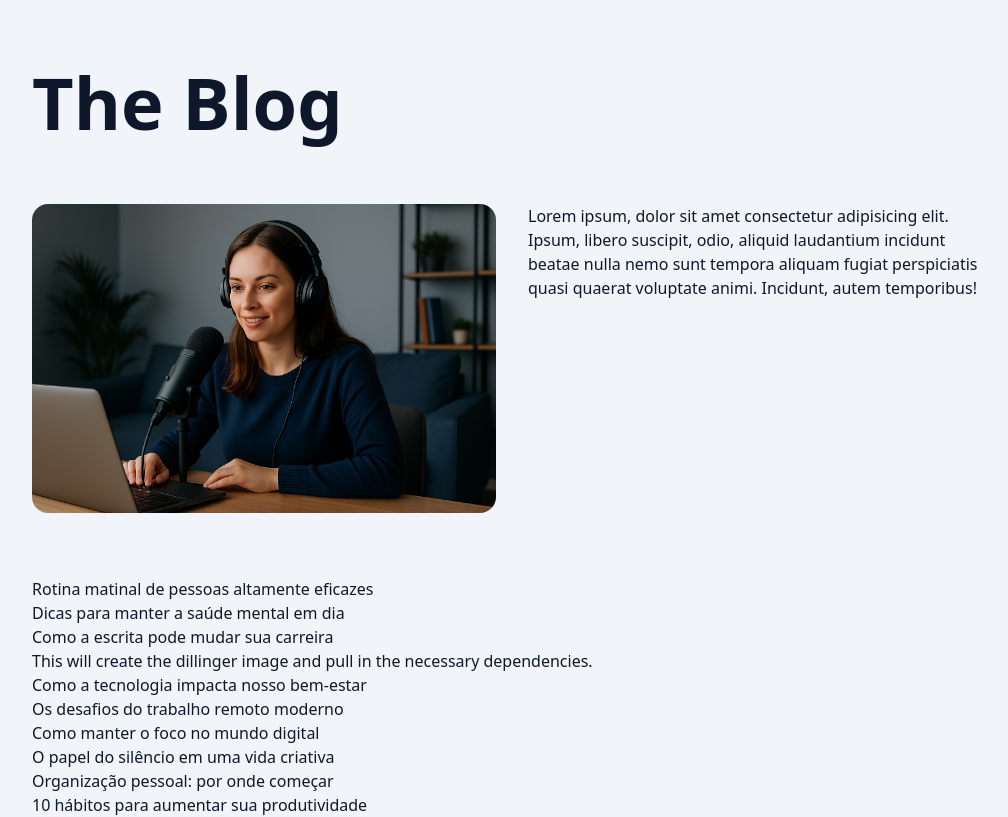
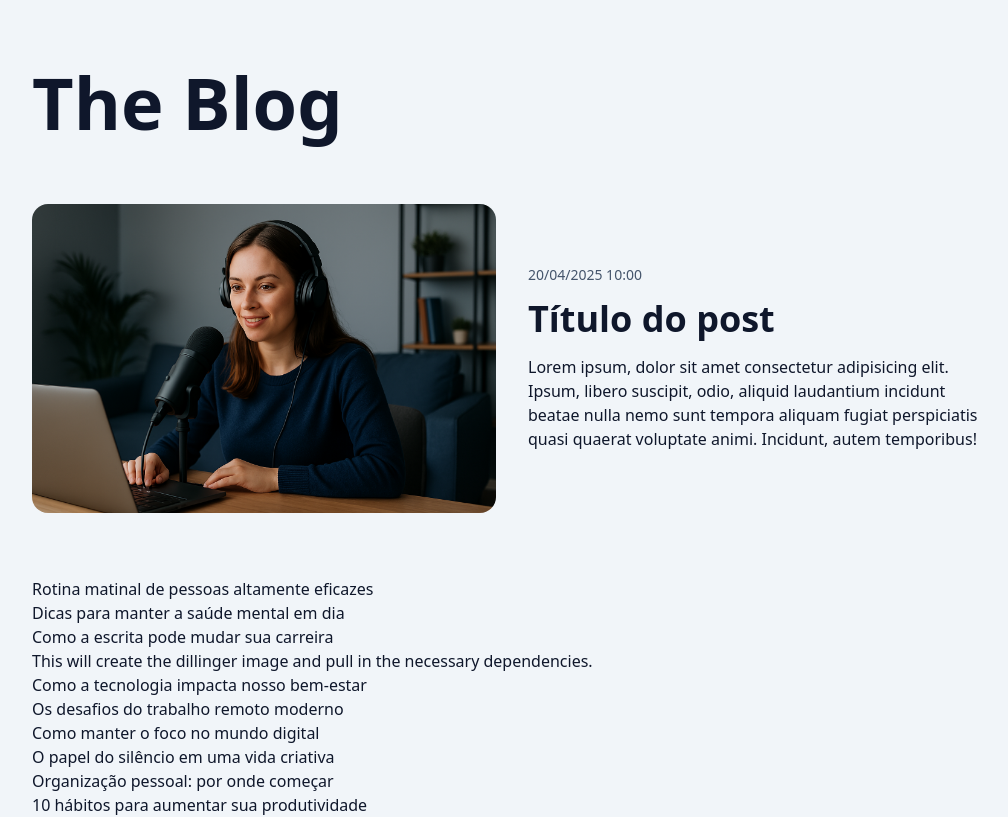
Before and after one commit to gabsmsenna/the-blog-next-course, a Next.js app: page / in a window 1280 px wide. Shown: the whole page, without its empty margins (128-1136 px from the left). Built offline with nearby package versions, Linux system fonts and the light colour scheme.

Commit message:
feat: PostHeading component

```diff
--- a/src/app/page.tsx
+++ b/src/app/page.tsx
@@ -5,6 +5,7 @@ import { Container } from "@/components/Container";
 import { Header } from "@/components/Header";
 import Link from "next/link";
 import Image from "next/image";
+import { PostHeading } from "@/components/PostHeading";
 
 export default function Home() {
   return (
@@ -16,13 +17,20 @@ export default function Home() {
         className="w-full h-full overflow-hidden rounded-2xl"
         href="#">
           <Image
-          className="group-hover:scale-105 transition duration-300 "
+          className="w-full h-full object-cover object-center group-hover:scale-105 transition duration-300 "
           src='/images/bryen_0.png'
           width={1200}
           height={720}
-          alt="Título post"/>
+          alt="Título post"
+          priority={true}
+          />
         </Link>
-        <div>
+
+        <div className="flex flex-col gap-4 sm:justify-center">
+          <time className="text-slate-600 text-sm/tight" dateTime="2025-04-20">20/04/2025 10:00</time>
+
+          <PostHeading as="h1" url="#">Título do post</PostHeading>
+
           Lorem ipsum, dolor sit amet consectetur adipisicing elit. Ipsum, libero suscipit,
           odio, aliquid laudantium incidunt beatae nulla nemo sunt tempora aliquam
           fugiat perspiciatis quasi quaerat voluptate animi. Incidunt, autem temporibus!
--- /dev/null
+++ b/src/components/PostHeading/index.tsx
@@ -0,0 +1,22 @@
+import Link from "next/link";
+
+type PostHeadingProps = {
+    children: React.ReactNode;
+    url: string;
+    as?: "h1" | "h2";
+}
+
+export function PostHeading({ children, url, as: Tag = 'h2' }: PostHeadingProps) {
+    const headingClassesMap = {
+        h1: "text-2xl/tight font-extrabold sm:text-4xl",
+        h2: "text-2xl/tight font-extrabold sm:text-4xl"
+    }
+
+    return (
+        <Tag className={headingClassesMap[Tag]}>
+            <Link href={url}>
+               {children}
+            </Link>
+          </Tag>
+    )
+}
```
